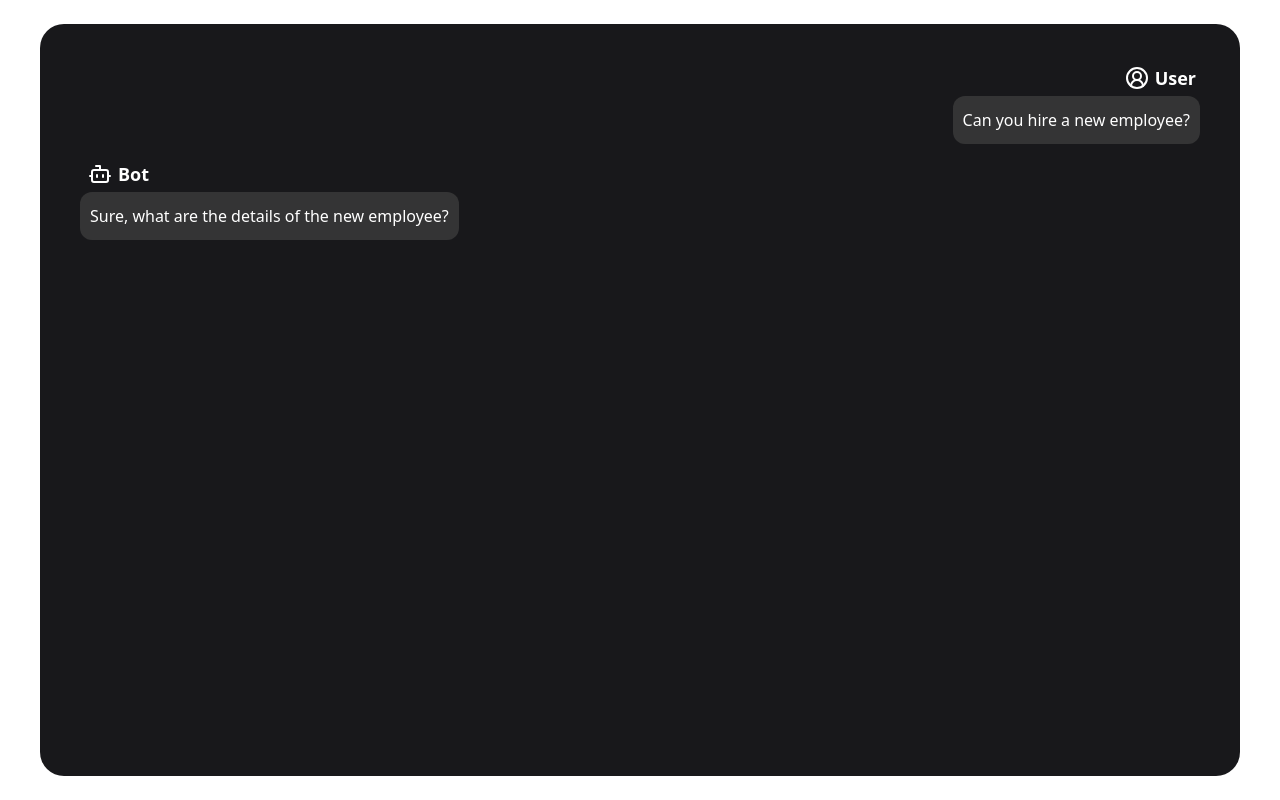
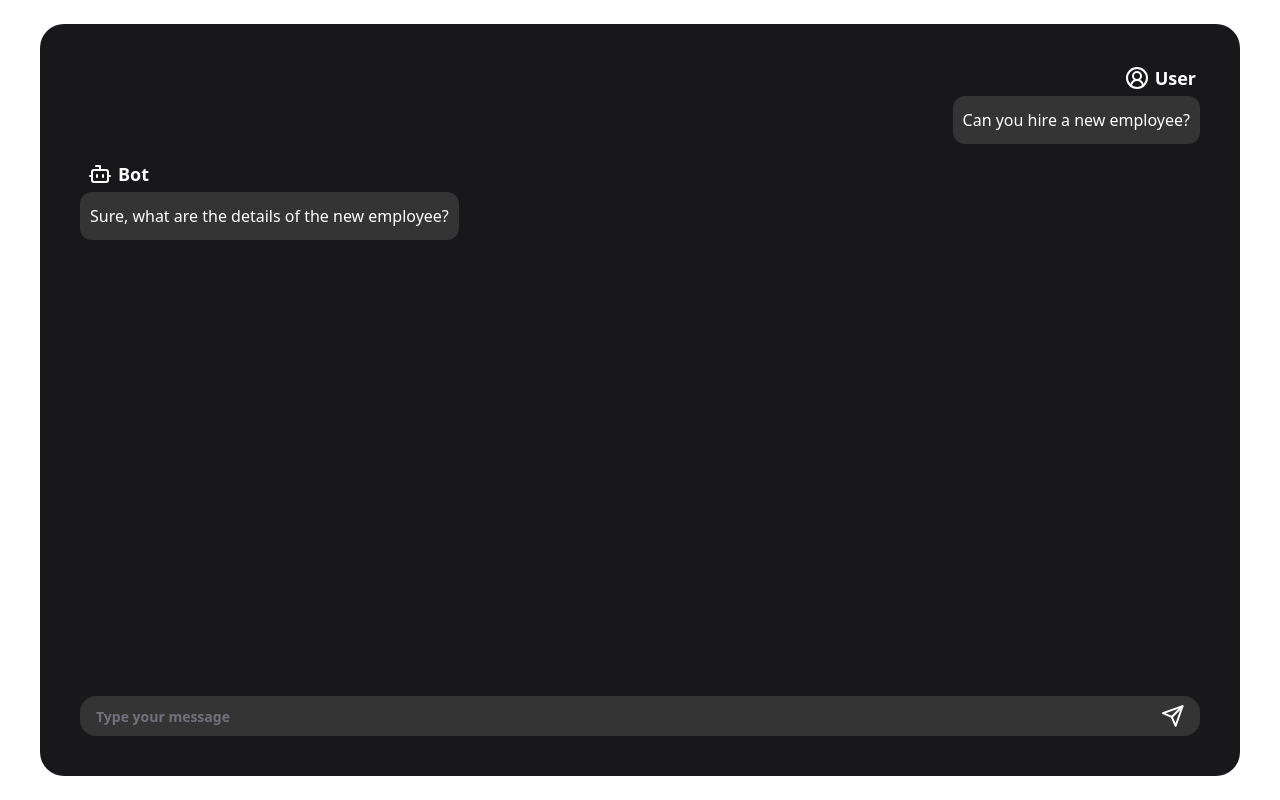
Before and after one commit to sushi057/chatbot-client, a React (Vite) app: page / in a window 1280 px wide. Built offline with nearby package versions, Linux system fonts and the light colour scheme.

Commit message:
add: SearchBar

```diff
--- a/src/App.tsx
+++ b/src/App.tsx
@@ -1,9 +1,11 @@
 import ChatMessage from "./components/ChatMessage";
+import SearchBar from "./components/SearchBar";
 
 function App() {
   return (
     <main className="bg-background h-screen px-10 py-6">
-      <div className="bg-primary h-full rounded-3xl p-10 text-white">
+      <div className="bg-primary flex h-full flex-col justify-between rounded-3xl p-10 text-white">
+        <section>
           <ChatMessage
             messageText="Can you hire a new employee?"
             chatType="user"
@@ -12,6 +14,8 @@
             messageText="Sure, what are the details of the new employee?"
             chatType="bot"
           />
+        </section>
+        <SearchBar />
       </div>
     </main>
   );
--- /dev/null
+++ b/src/components/SearchBar.tsx
@@ -0,0 +1,17 @@
+import { Send } from "lucide-react";
+import { Input } from "./ui/input";
+
+function SearchBar() {
+  return (
+    <div className="flex items-center rounded-lg bg-neutral-700/70 pl-1 pr-4 font-sans">
+      <Input
+        type="text"
+        className="rounded-lg border-none bg-neutral-700/0 font-semibold hover:border-none focus:border-none"
+        placeholder="Type your message"
+      />
+      <Send className="cursor-pointer" />
+    </div>
+  );
+}
+
+export default SearchBar;
--- /dev/null
+++ b/src/components/ui/input.tsx
@@ -0,0 +1,25 @@
+import * as React from "react";
+
+import { cn } from "@/lib/utils";
+
+export interface InputProps
+  extends React.InputHTMLAttributes<HTMLInputElement> {}
+
+const Input = React.forwardRef<HTMLInputElement, InputProps>(
+  ({ className, type, ...props }, ref) => {
+    return (
+      <input
+        type={type}
+        className={cn(
+          "border-input bg-background ring-offset-background placeholder:text-muted-foreground focus-visible:ring-ring flex h-10 w-full rounded-md border px-3 py-2 text-sm file:border-0 file:bg-transparent file:text-sm file:font-medium focus-visible:outline-none disabled:cursor-not-allowed disabled:opacity-50",
+          className,
+        )}
+        ref={ref}
+        {...props}
+      />
+    );
+  },
+);
+Input.displayName = "Input";
+
+export { Input };
```
Lines whose indentation alone changed are shown as unchanged.
